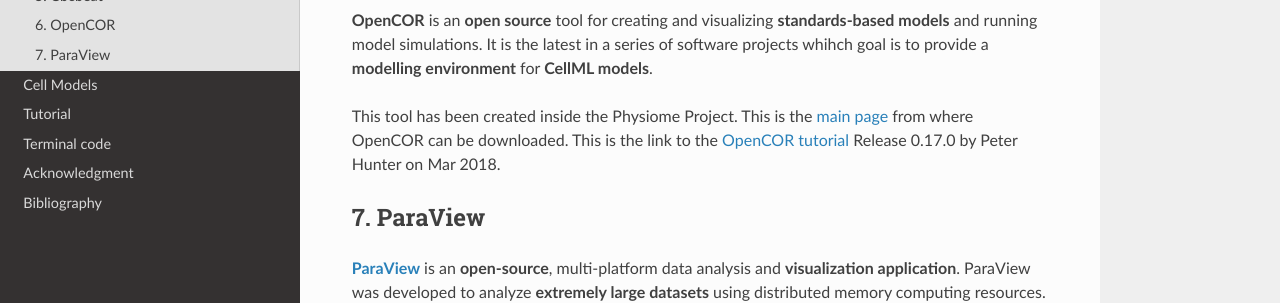
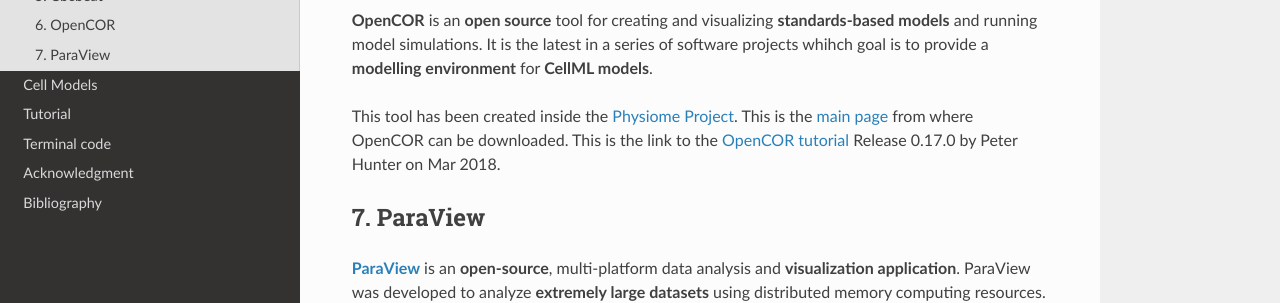
Before and after one commit to ErikaKvalem/Documentation-2018-MkDocs, an MkDocs documentation site: the page built from docs/index.md, in a window 1280 px wide and 900 px high, scrolled down 5959 px. Shown: the part 274-577 px from the top of the window. Built offline with MkDocs 1.6.1, drawn with Linux system fonts in a browser that asks for light colours; nearby versions of some CDN libraries; old or Windows-style settings are respelled for this version of MkDocs; part of the change alters nothing that is shown.

```diff
--- a/docs/index.md
+++ b/docs/index.md
@@ -289,7 +289,7 @@ To see the full process done in the terminal during the installation of cbcbeat
 
 **OpenCOR** is an **open source** tool for creating and visualizing **standards-based models** and running model simulations. It is the latest in a series of software projects whihch goal is to provide a **modelling environment** for **CellML models**.
 
-This tool has been created inside the Physiome Project.
+This tool has been created inside the [Physiome Project](http://physiomeproject.org/).
 This is the [main page](http://www.opencor.ws) from where OpenCOR can be downloaded.
 This is the link to the [OpenCOR tutorial](https://media.readthedocs.org/pdf/tutorial-on-cellml-opencor-and-pmr/latest/tutorial-on-cellml-opencor-and-pmr.pdf) Release 0.17.0 by Peter Hunter on Mar 2018.
 
```
